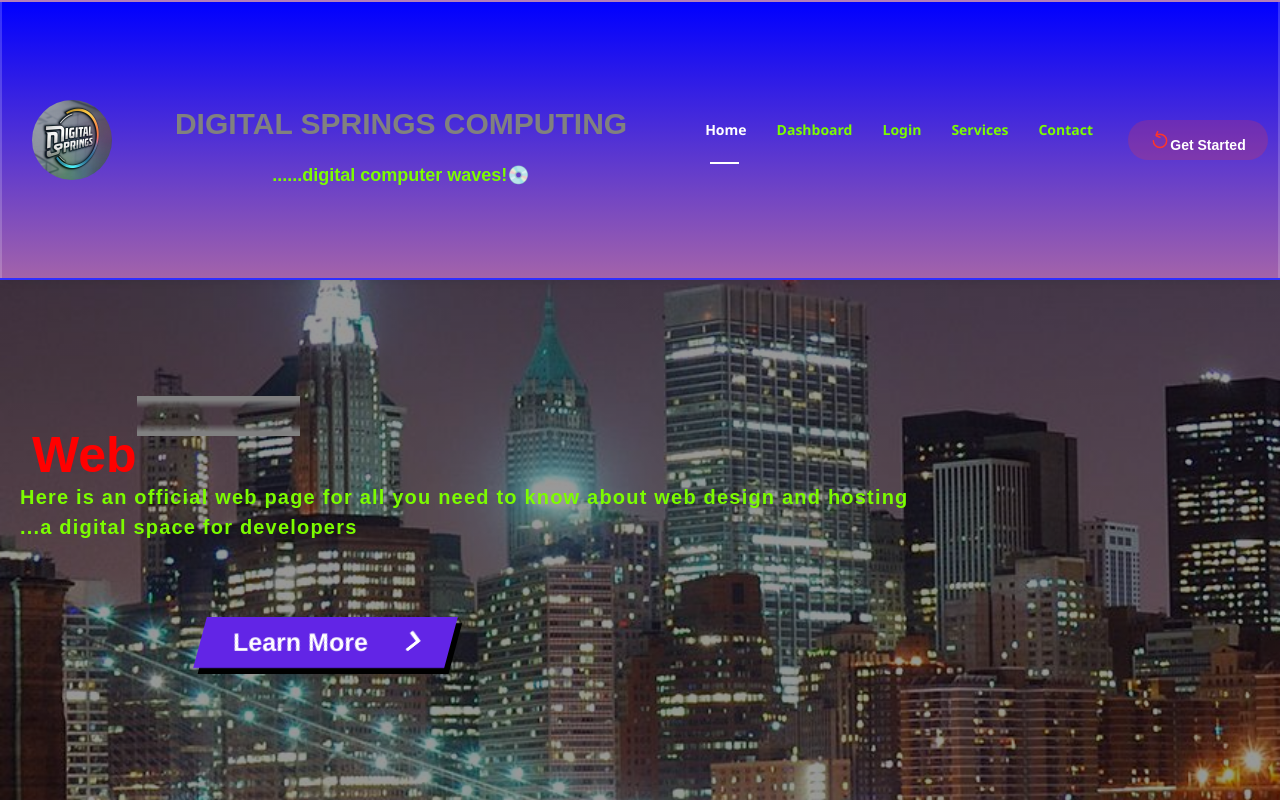
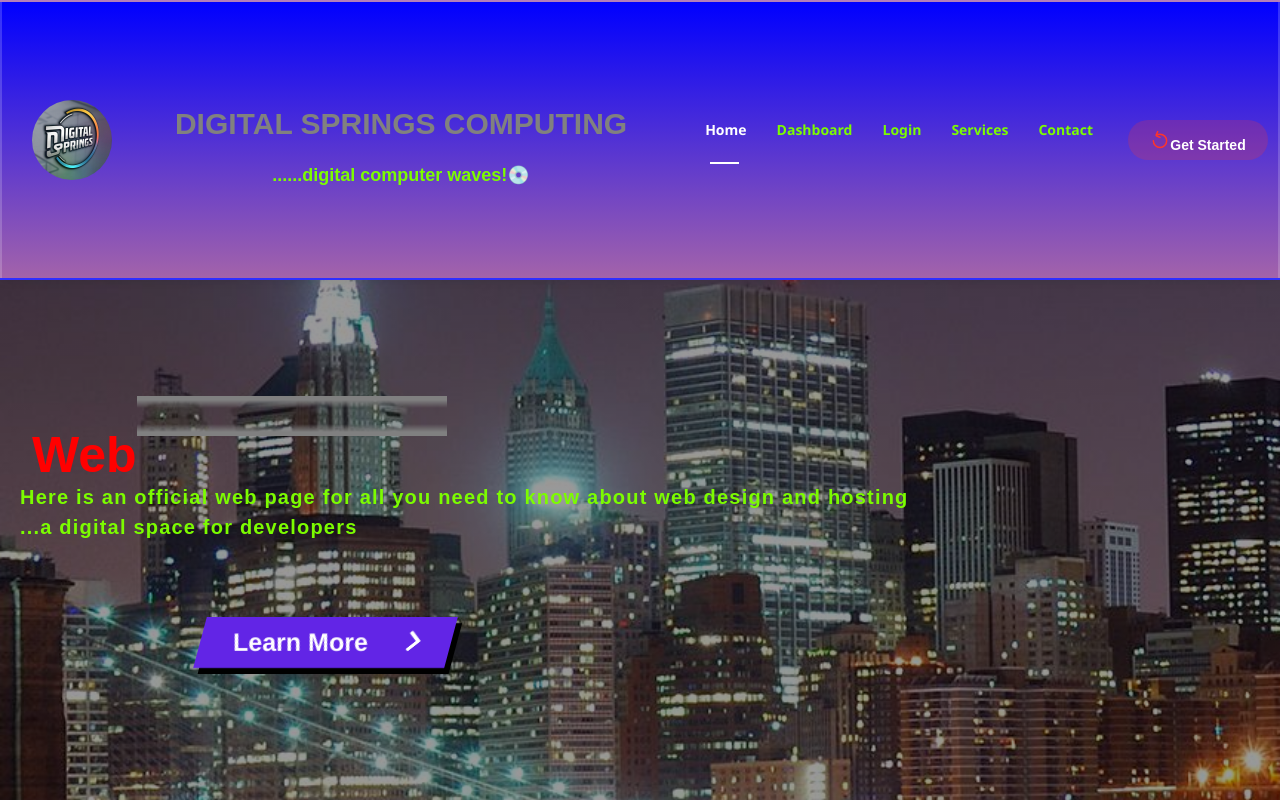
Before and after one commit to Kelvin-Cool/DIGITAL_SPRINGS_SITE, a React (Vite) app in the folder digitalSprings/: page /Home in a window 1280 px wide. Shown: the top 800 px of the page. Built offline with nearby package versions, Linux system fonts and the light colour scheme.

Commit message:
Home Commit

```diff
--- a/digitalSprings/src/Pages/Home.jsx
+++ b/digitalSprings/src/Pages/Home.jsx
@@ -16,7 +16,7 @@ return (
           <span className="word">Application</span>
           <span className="word">Design</span>
           <span className="word">Development</span>
-          <span className="word">Course</span>
+          <span className="word">/Mobile App Development</span>
         </div>
       </div>
     </div>
```
